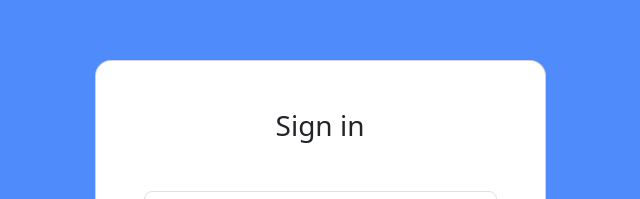
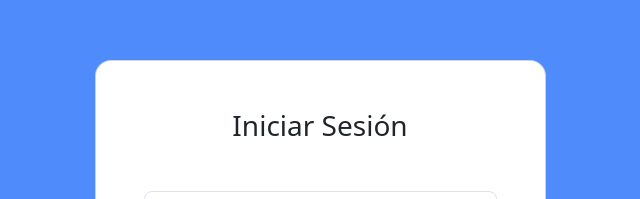
Before and after one commit to jdmoralesp1/virtual-machines-frontend, an Angular app: page /login in a window 1280 px wide. Shown: the part 122-321 px from the top of the page, without its empty margins (320-960 px from the left). Built offline with nearby package versions, Linux system fonts and the light colour scheme.

Commit message:
cambio titulo

```diff
--- a/src/app/auth/pages/login/login.component.html
+++ b/src/app/auth/pages/login/login.component.html
@@ -2,7 +2,7 @@
   <div class="col-12 col-md-8 col-lg-6 col-xl-5">
     <div class="card shadow-2-strong" style="border-radius: 1rem">
       <div class="card-body p-5 text-center">
-        <h3 class="mb-5">Sign in</h3>
+        <h3 class="mb-5">Iniciar Sesión</h3>
 
         <div data-mdb-input-init class="form-outline mb-4">
           <input
```
